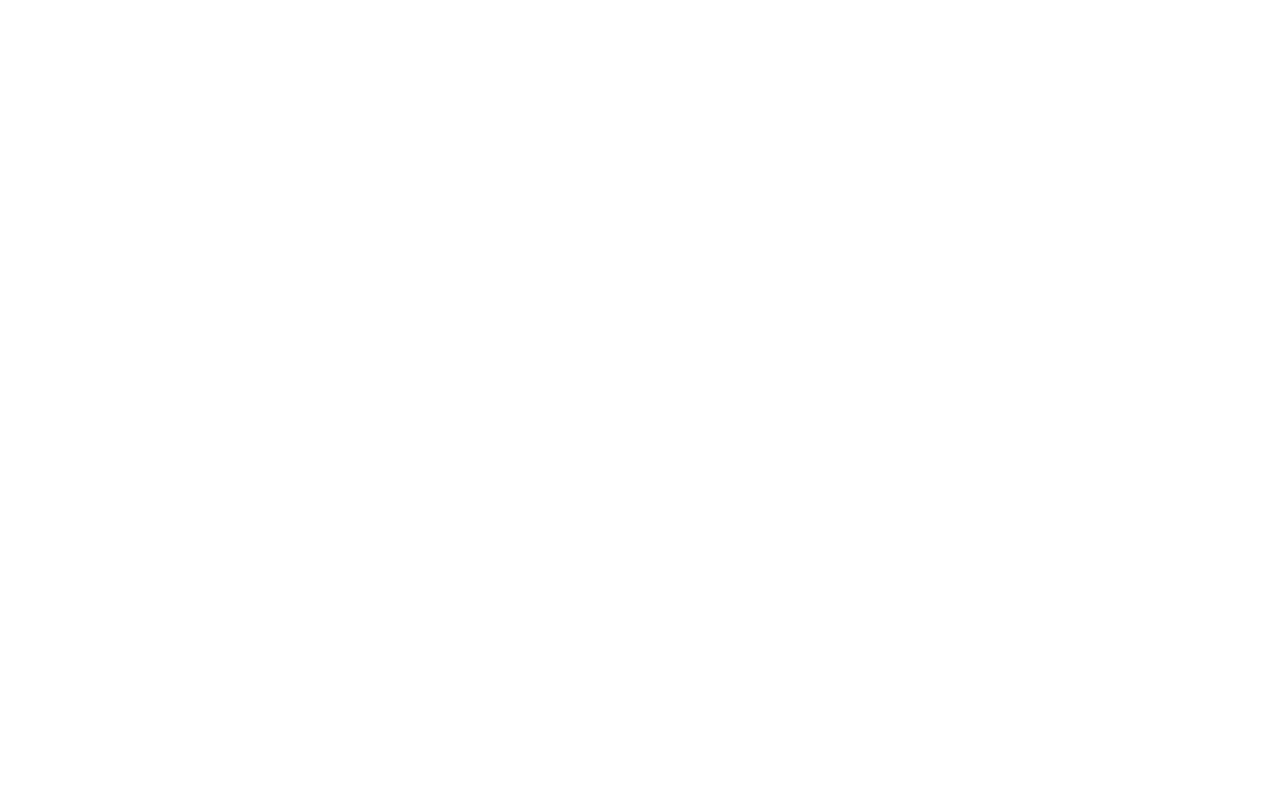
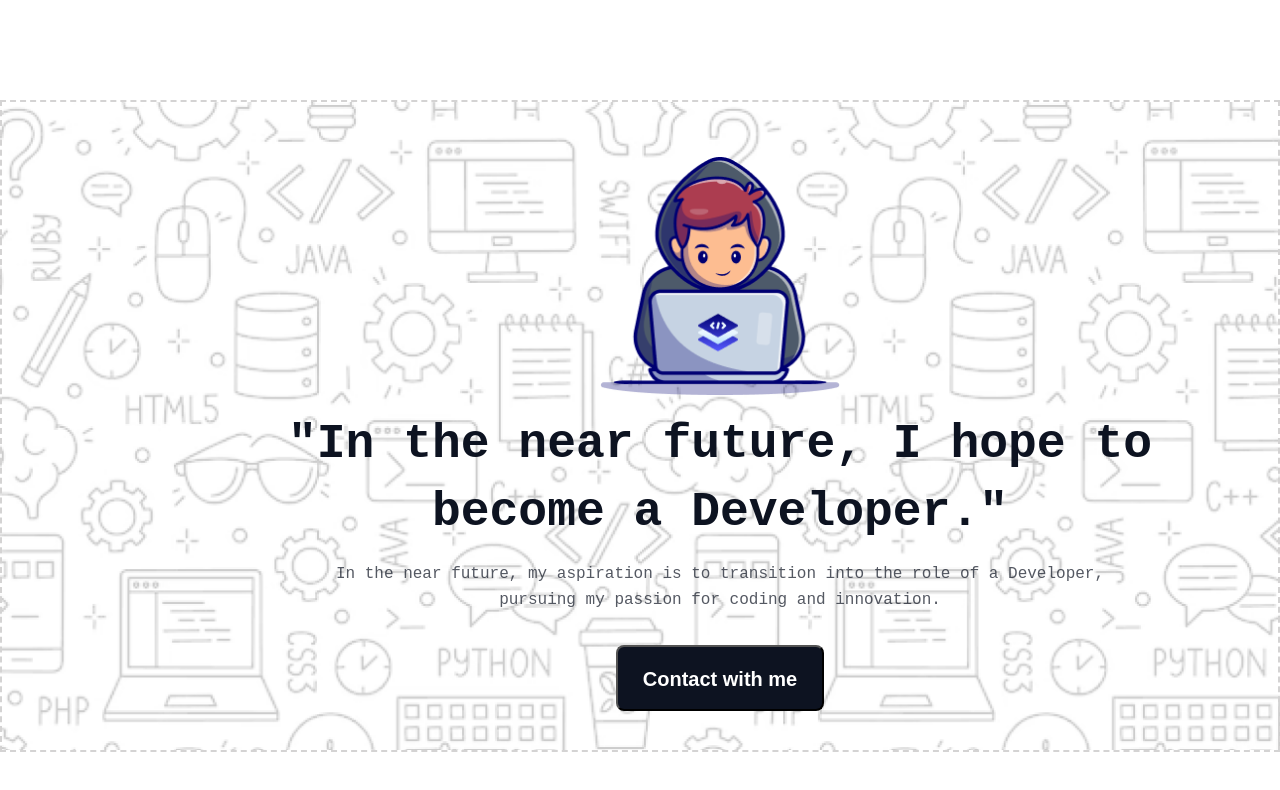
Before and after one commit to shamim-hossen/landing-page-task1, a plain HTML site: page index.html in a window 1280 px wide. Drawn offline with Linux system fonts and the light colour scheme; a web font is replaced by a local one.

Commit message:
add banner page

```diff
--- a/index.html
+++ b/index.html
@@ -3,10 +3,29 @@
 <head>
     <meta charset="UTF-8">
     <meta name="viewport" content="width=device-width, initial-scale=1.0">
-    <title>Document</title>
-    <link rel="stylesheet" href="styles/style.css">
+    <title>Assignment 1</title>
+    <link rel="stylesheet" href="./styles/style.css">
 </head>
 <body>
+<!-- Start bannar page -->
+    <header>
+        <div id="hero">
+            <div class="hero-container">
+                <img class="hero-img" src="./assets/bannar-img.png" alt="">
+                <h1 class="hero-title">"In the near future, I hope to become a Developer."</h1>
+                <p class="hero-description">In the near future, my aspiration is to transition into the role of a Developer, pursuing my passion for coding and innovation.</p>
+                <a  href="#"><button class="hero-btn">Contact with me</button></a>
+            </div>
+        </div>
+    </header>
+<!-- End bannar page -->
+    <main>
 
+    </main>
+
+
+    <footer id="footer">
+
+    </footer>
 </body>
 </html>
--- a/styles/style.css
+++ b/styles/style.css
@@ -1,5 +1,83 @@
 @import url('https://fonts.googleapis.com/css2?family=Azeret+Mono:ital,wght@0,100..900;1,100..900&display=swap');
 
-body{
+
+* {
+    box-sizing: border-box;
+    margin: 0;
+    padding: 0;
+}
+body {
     font-family: "Azeret Mono", monospace;
 }
+/* Start bannar page */
+#hero{
+    background-image: url("../assets/bannar-bg.png");
+    background-position: center;
+    background-repeat: no-repeat;
+    background-size: cover;
+    height: 652px;
+    margin-top: 100px;
+    margin-bottom: 74px;
+    border: 2px dashed rgb(212, 211, 211);
+}
+
+#hero .hero-container{
+    position: absolute;
+    width: 998px;
+    height: 582px;
+    left: 221px;
+    right: 221px;
+    top: 157px;
+    bottom: 4506px;
+    display: flex;
+    flex-direction: column;
+    justify-content: flex-start;
+    align-items: center;
+    padding: 0px;
+}
+
+#hero .hero-container .hero-img{
+    width: 240.28px;
+    height: 240px;
+}
+#hero .hero-container .hero-title{
+
+    width: 998px;
+    height: 136px;
+    text-align: center;
+    margin: 15px 0px;
+    color: rgb(13, 19, 33);
+    font-size: 48px;
+    font-weight: 800;
+    line-height: 68px;
+    letter-spacing: 0%;
+    text-align: center;
+}
+
+#hero .hero-container .hero-description {
+    width: 852px;
+    height: 52px;
+    opacity: 0.7;
+    color: rgb(13, 19, 33);
+    font-size: 16px;
+    font-weight: 400;
+    line-height: 26px;
+    letter-spacing: 0%;
+    text-align: center;
+}
+
+#hero .hero-container .hero-btn {
+    width: 208px;
+    height: 66px;
+    padding: 21px 24px 21px 24px;
+    margin: 32px 0px;
+    border-radius: 8px;
+    background: rgb(13, 19, 33);
+    color: rgb(255, 255, 255);
+    font-size: 20px;
+    font-weight: 600;
+    line-height: 23px;
+    text-align: center;
+    cursor: pointer;
+}
+/* End bannar page */
```
